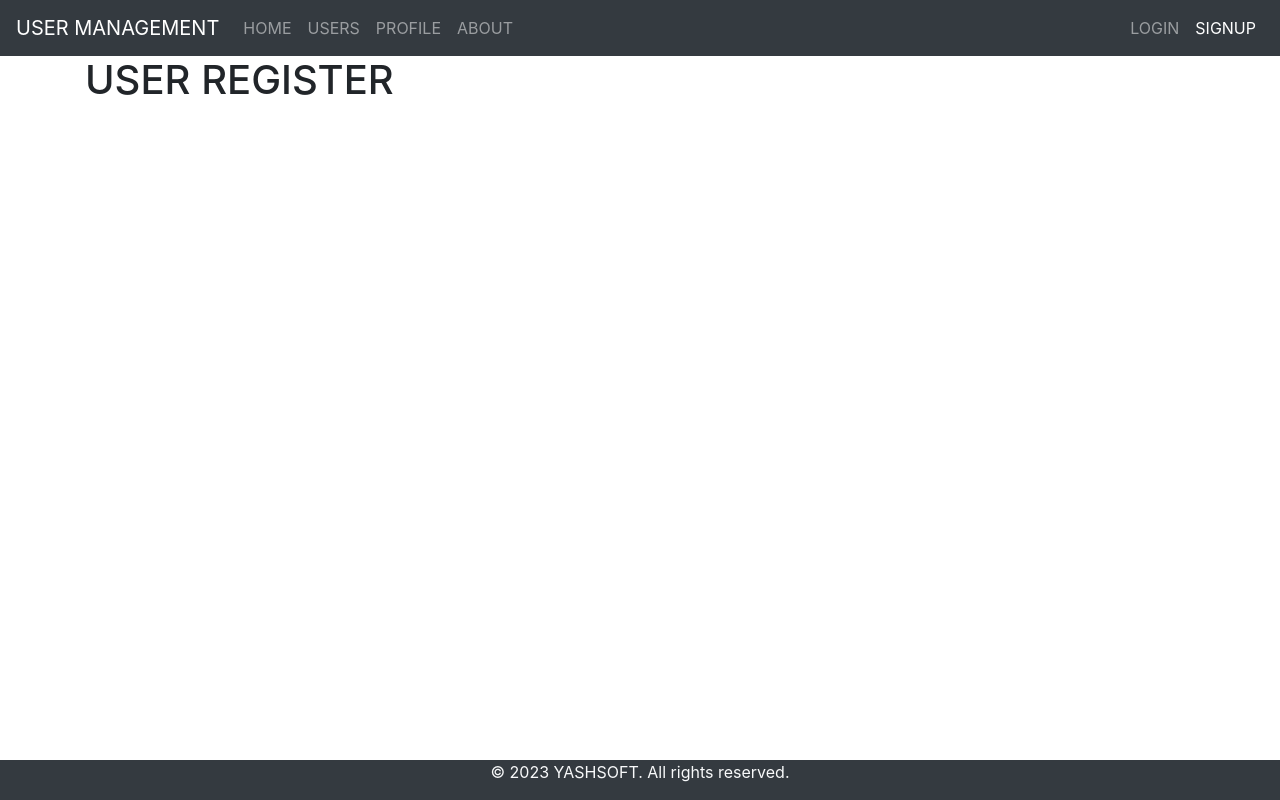
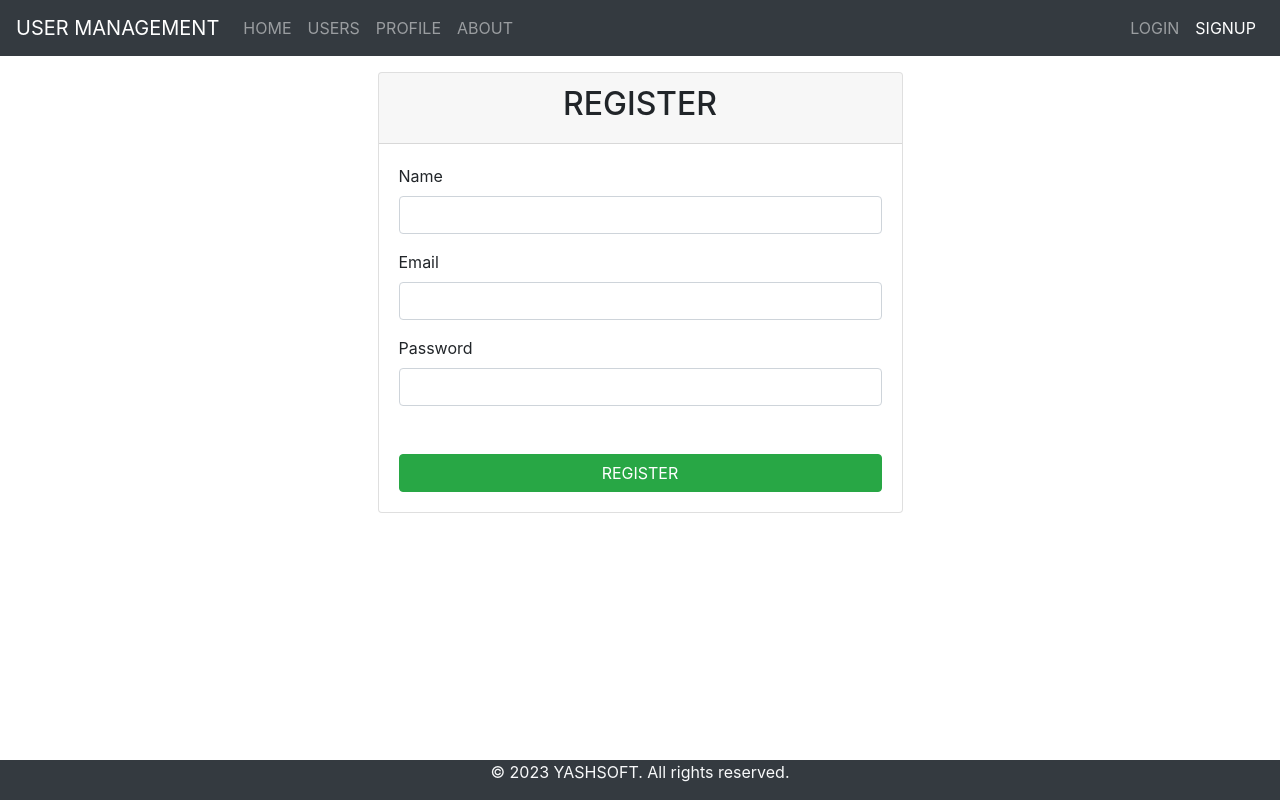
Before and after one commit to YasiruWickramasinghe/User_Authentication_Client, a React (Vite) app: page /register in a window 1280 px wide. Built offline with nearby package versions, Linux system fonts and the light colour scheme.

Commit message:
registration completed

```diff
--- a/package.json
+++ b/package.json
@@ -13,7 +13,9 @@
     "axios": "^1.4.0",
     "react": "^18.2.0",
     "react-dom": "^18.2.0",
-    "react-router-dom": "^6.14.1"
+    "react-hook-form": "^7.45.1",
+    "react-router-dom": "^6.14.1",
+    "sweetalert2": "^11.7.12"
   },
   "devDependencies": {
     "@types/react": "^18.0.37",
--- a/src/App.tsx
+++ b/src/App.tsx
@@ -16,7 +16,7 @@ function App() {
     <>
       <Router>
         <Navbar />
-        <div className="container">
+        <div className="container mt-3 mb-5">
         <Routes>
           <Route path="/" Component={Home} />
           <Route path="/users" Component={UsersView} />
--- a/src/components/formComponents/FormField.tsx
+++ b/src/components/formComponents/FormField.tsx
@@ -4,21 +4,23 @@ import { FieldError, UseFormRegisterReturn } from 'react-hook-form';
 type FormFieldProps = {
   label: string;
   name: string;
+  type?: string;
   defaultValue?: string;
   register: UseFormRegisterReturn;
   error: FieldError | undefined;
 };
 
-const FormField: React.FC<FormFieldProps> = ({ label, name, defaultValue, register, error }) => {
+const FormField: React.FC<FormFieldProps> = ({ label, name, type, defaultValue, register, error }) => {
   return (
     <div className="form-group">
       <label htmlFor={name}>{label}</label>
       <input
-        type="text"
+        type={type}
         id={name}
         className={`form-control ${error ? 'is-invalid' : ''}`}
-        defaultValue={defaultValue} // Use defaultValue prop here
+        defaultValue={defaultValue}
         {...register}
+        autoComplete={name}
       />
       {error && <div className="invalid-feedback">{error.message}</div>}
     </div>
--- a/src/pages/blogPages/UserRegister.tsx
+++ b/src/pages/blogPages/UserRegister.tsx
@@ -1,9 +1,109 @@
-function UserRegister() {
+import React, { useState } from 'react';
+import { useForm } from 'react-hook-form';
+import { useNavigate } from 'react-router-dom';
+import FormField from '../../components/formComponents/FormField';
+import Card from '../../components/Card';
+import { registerUser } from '../../service/userAPI';
+import Swal from 'sweetalert2';
+import Button from '../../components/Button';
+
+type RegisterFormData = {
+  name: string;
+  email: string;
+  password: string;
+};
+
+const UserRegister: React.FC = () => {
+  const {
+    register,
+    handleSubmit,
+    formState: { errors },
+    reset
+  } = useForm<RegisterFormData>();
+  const [registrationError, setRegistrationError] = useState<string | null>('');
+  const [submissionCompleted, setSubmissionCompleted] = useState(false);
+  const navigateTo = useNavigate();
+
+  const onSubmit = async (data: RegisterFormData) => {
+    try {
+      await registerUser(data);
+
+      Swal.fire({
+        icon: 'success',
+        title: 'Registered!',
+        text: "You are Successfully Registred",
+        showConfirmButton: false,
+        timer: 1000,
+      });
+
+      // Clear form fields
+      reset();
+
+      // Show submission completed message
+      setSubmissionCompleted(true);
+
+      // Reset message after 2 seconds
+      setTimeout(() => {
+        setSubmissionCompleted(false);
+        navigateTo('/users');
+      }, 2000);
+    } catch (error: any) {
+
+      if (error.response.status === 400) {
+        const errorData = error.response.data;
+        if (errorData.error) {
+          setRegistrationError(errorData.error);
+        } else if (errorData.errors && errorData.errors.length > 0) {
+          const errorMessage = errorData.errors[0].msg;
+          setRegistrationError(errorMessage);
+        } else {
+          setRegistrationError('Registration failed. Please try again.');
+        }
+      } else {
+        setRegistrationError('An unexpected error occurred. Please try again.');
+      }
+
+    }
+  };
+
   return (
-    <>
-      <h1>USER REGISTER</h1>
-    </>
+    <div className="container">
+      <div className="row justify-content-center">
+        <div className="col-lg-6">
+          <Card header={<h2>REGISTER</h2>}>
+            <form onSubmit={handleSubmit(onSubmit)}>
+              <FormField
+                label="Name"
+                name="name"
+                register={register('name', { required: 'Name is required' })}
+                error={errors.name}
+              />
+              <FormField
+                label="Email"
+                name="email"
+                register={register('email', { required: 'Email is required' })}
+                error={errors.email}
+              />
+              <FormField
+                label="Password"
+                name="password"
+                type="password"
+                register={register('password', { required: 'Password is required' })}
+                error={errors.password}
+              />
+              {registrationError && <p className="text-danger">{registrationError}</p>}
+              <div className="d-flex justify-content-center mt-5">
+                <Button onClick={handleSubmit(onSubmit)} buttonStyle={'btn btn-success btn-block'}>
+                  REGISTER
+                </Button>
+              </div>
+              {submissionCompleted}
+            </form>
+          </Card>
+        </div>
+      </div>
+    </div>
   );
-}
+};
 
 export default UserRegister;
--- a/src/service/userAPI.ts
+++ b/src/service/userAPI.ts
@@ -1,8 +1,81 @@
 import axios, { AxiosResponse } from 'axios';
-// import { User } from '../types/userTypes';
 
-const BASE_URL = 'http://localhost:3000';
+const BASE_URL = 'http://localhost:3000/users';
 
 const userAPI = axios.create({
     baseURL: BASE_URL,
 });
+
+export const registerUser = async (userData: { name: string; email: string; password: string }): Promise<void> => {
+    try {
+        await userAPI.post('/register', userData);
+    } catch (error: any) {
+        handleRequestError(error);
+        throw error;
+    }
+};
+
+export const loginUser = async (email: string, password: string): Promise<{ accessToken: string; refreshToken: string }> => {
+    try {
+        const response: AxiosResponse<{ accessToken: string; refreshToken: string }> = await userAPI.post('/login', { email, password });
+        return response.data;
+    } catch (error: any) {
+        handleRequestError(error);
+        throw error;
+    }
+};
+
+export const updateUserProfile = async (
+    userData: { name: string; email: string; oldPassword: string; newPassword: string },
+    accessToken: string
+): Promise<void> => {
+    try {
+        await userAPI.put('/profile', userData, {
+            headers: {
+                Authorization: `Bearer ${accessToken}`,
+            },
+        });
+    } catch (error: any) {
+        handleRequestError(error);
+        throw error;
+    }
+};
+
+export const deleteUserProfile = async (accessToken: string): Promise<void> => {
+    try {
+        await userAPI.delete('/profile', {
+            headers: {
+                Authorization: `Bearer ${accessToken}`,
+            },
+        });
+    } catch (error: any) {
+        handleRequestError(error);
+        throw error;
+    }
+};
+
+export const logoutUser = async (accessToken: string): Promise<void> => {
+    try {
+        await userAPI.post('/logout', null, {
+            headers: {
+                Authorization: `Bearer ${accessToken}`,
+            },
+        });
+    } catch (error: any) {
+        handleRequestError(error);
+        throw error;
+    }
+};
+
+const handleRequestError = (error: any) => {
+    if (error.response) {
+        // The request was made and the server responded with a status code
+        console.error('Request error:', error.response.status, error.response.data);
+    } else if (error.request) {
+        // The request was made but no response was received
+        console.error('No response:', error.request);
+    } else {
+        // Something else happened while setting up the request
+        console.error('Error:', error.message);
+    }
+};
```
Also changed, not shown: src/types/userTypes.ts (+5 -10 lines), 1 other file (tests, documents, lock files or other folders).
